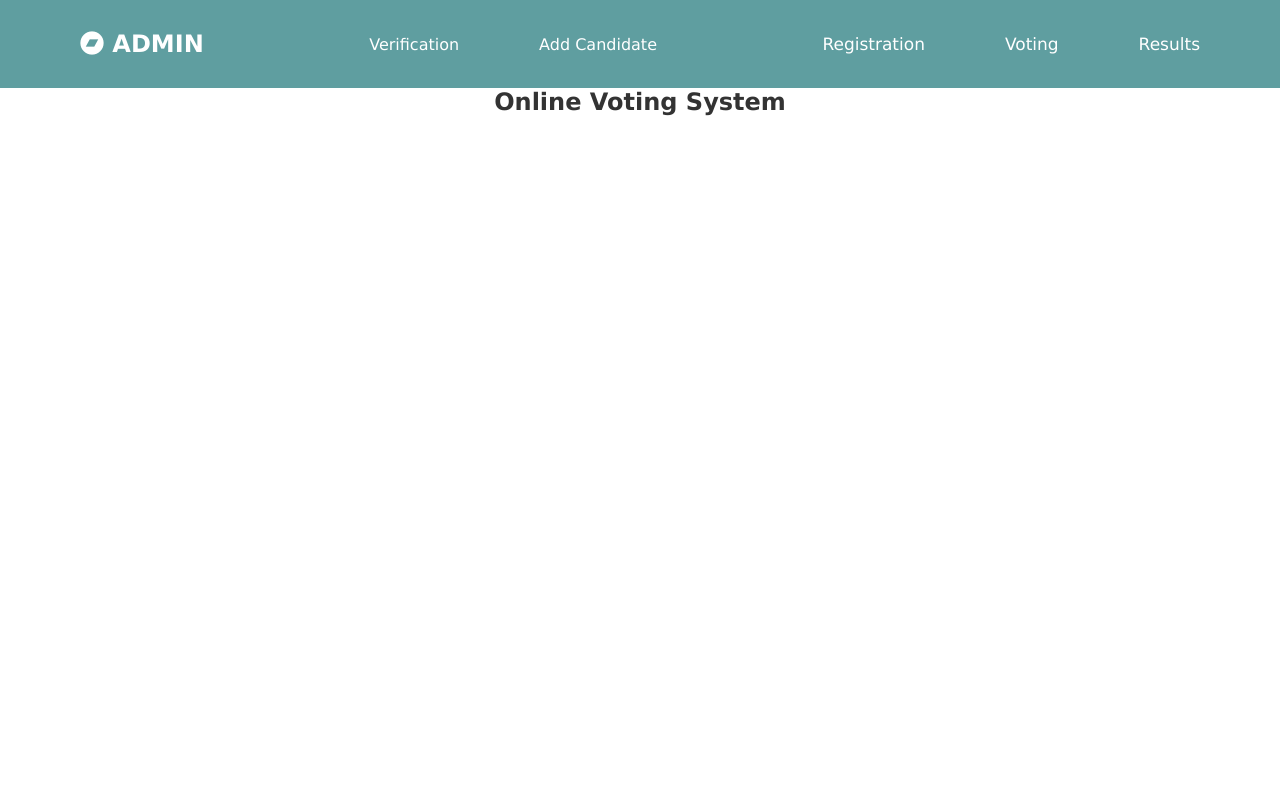
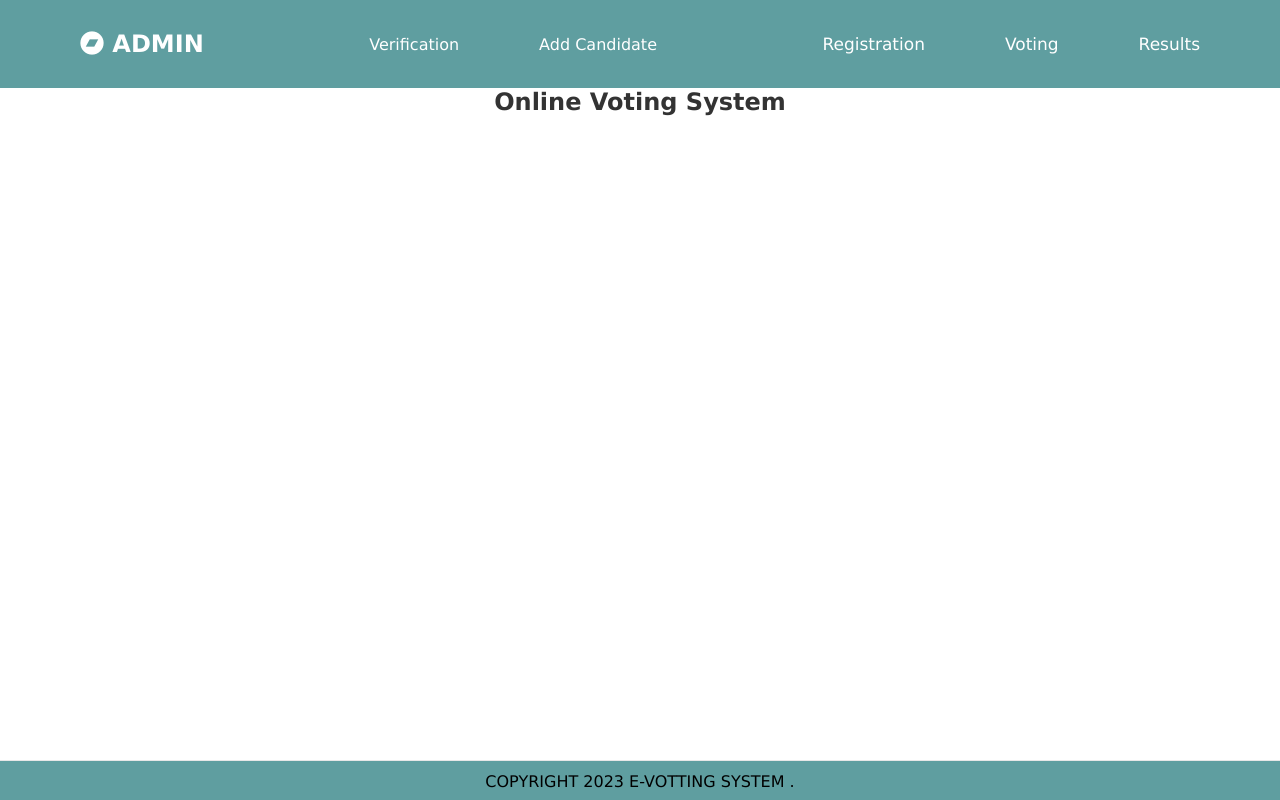
Before and after one commit to npm-zula/e-voting-blockchain, a React (Create React App) app in the folder client/: page / in a window 1280 px wide. Built offline with nearby package versions, Linux system fonts and the light colour scheme.

Commit message:
Footer Added

```diff
--- a/client/src/App.js
+++ b/client/src/App.js
@@ -2,6 +2,7 @@ import React from "react";
 import { BrowserRouter as Router, Switch, Route } from "react-router-dom";
 
 import NotFound from "./components/founderror/Notfound";
+import Footer from "./components/Footer/Footer";
 
 import "./App.css";
 import Home from "./components/Home";
@@ -15,6 +16,7 @@ const App = () => {
           <Route exact path="*" component={NotFound} />
         </Switch>
       </Router>
+      <Footer />
     </div>
   );
 };
--- /dev/null
+++ b/client/src/components/Footer/Footer.css
@@ -0,0 +1,38 @@
+.footer,
+.footer-block {
+  padding: 11px;
+  height: 40px;
+  width: 100%;
+  overflow: auto;
+}
+.footer {
+  background-color: cadetblue;;
+  border-top: 1px solid #e7e7e7;
+  text-align: center;
+  position: fixed;
+  left: 0;
+  bottom: 0;
+  overflow: auto;
+}
+.footer-block {
+  display: block;
+}
+
+a.profile {
+  color: #000;
+  text-decoration: underline;
+}
+a.profile:hover {
+  color: tomato;
+  text-decoration: underline;
+}
+.footer-container {
+  /* padding: 7px; */
+  width: 97%;
+  margin-left: auto;
+  margin-right: auto;
+  text-align: center;
+  align-items: center;
+  justify-content: space-evenly;
+  display: flex;
+}
--- /dev/null
+++ b/client/src/components/Footer/Footer.js
@@ -0,0 +1,19 @@
+import React from "react";
+
+import "./Footer.css";
+
+const Footer = () => (
+  <>
+    <div className="footer-block"></div>
+    <div className="footer">
+      <div className="footer-container">
+        <p>
+          COPYRIGHT 2023 E-VOTTING SYSTEM
+          .
+        </p>
+      </div>
+    </div>
+  </>
+);
+
+export default Footer;
```
Also changed, not shown: 1 other file (tests, documents, lock files or other folders).
